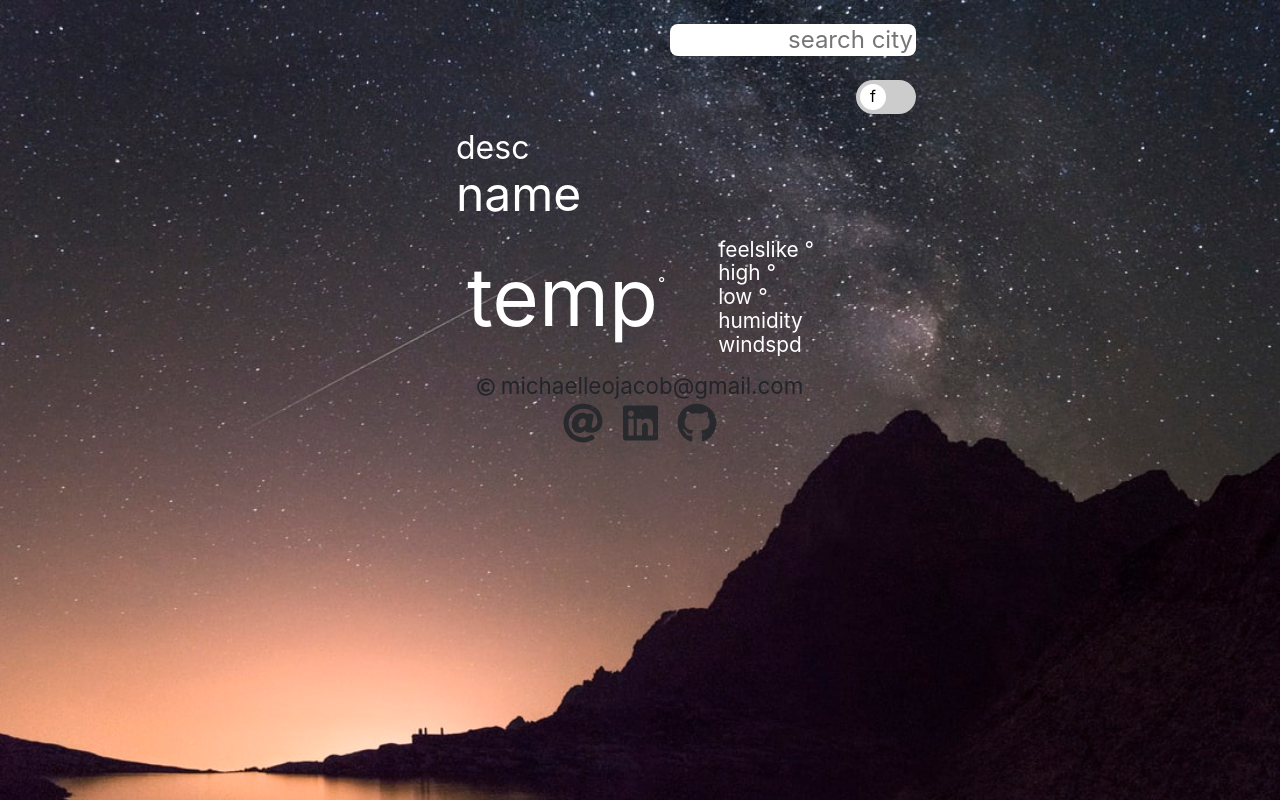
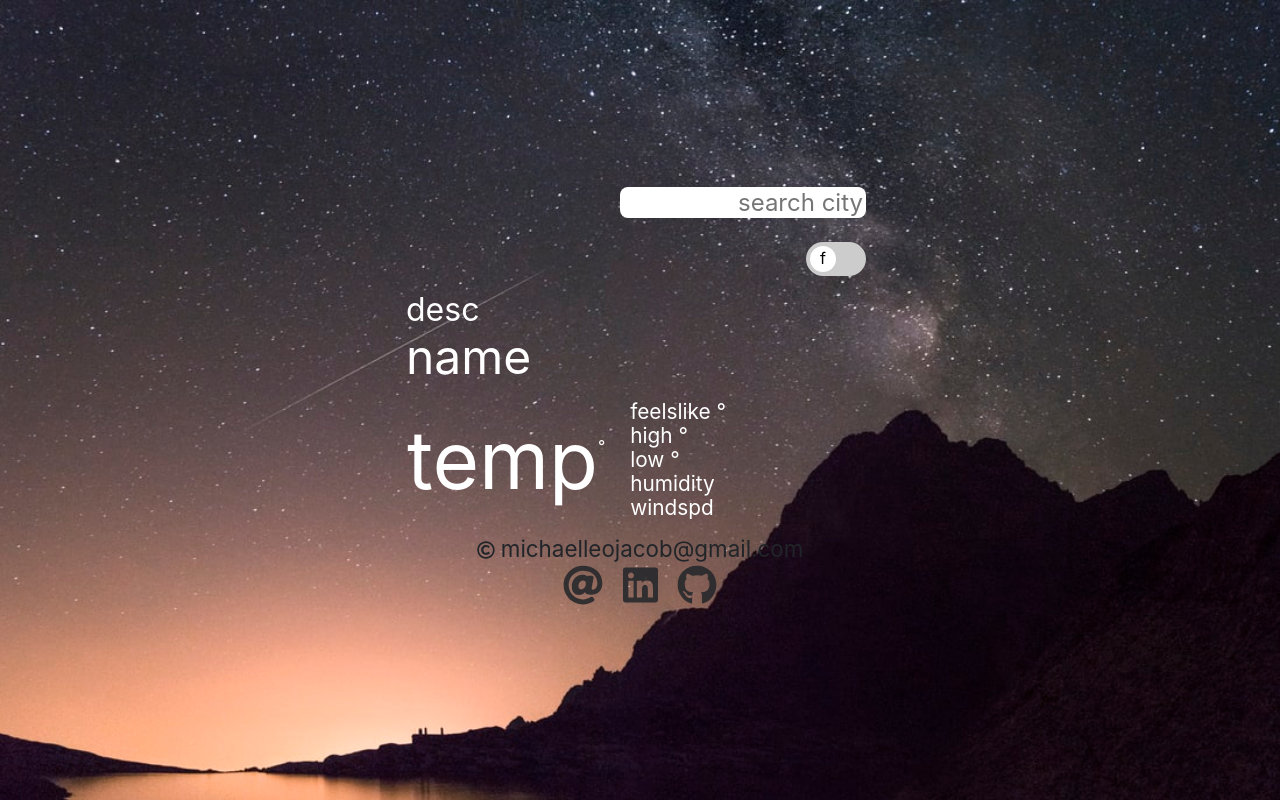
Before and after one commit to Michaelleojacob/weatherv1, a website built with webpack: page src/index.html in a window 1280 px wide. Built offline with nearby package versions, Linux system fonts and the light colour scheme; no server answers.

Commit message:
decided to center the app, I think it looks better on larger screens overall. The smaller screen looks good as well. but not much changed for the smaller screen if being honest.

```diff
--- a/src/index.html
+++ b/src/index.html
@@ -7,6 +7,7 @@
     <title>myapp</title>
   </head>
   <body>
+    <div id="flexcontainer">
       <div id="container">
         <form id="inputWrapper">
           <input id="input" type="text" placeholder="search city" autocomplete="off" />
@@ -68,5 +69,6 @@
           </div>
         </div>
       </div>
+    </div>
   </body>
 </html>
--- a/src/style.css
+++ b/src/style.css
@@ -3,6 +3,7 @@
 @import './toggle/toggle.css';
 @import './view/card.css';
 @import './view/linkAndInput.css';
+@import './view/mediaQ.css';
 
 a,
 a:hover,
--- a/src/view/app.css
+++ b/src/view/app.css
@@ -5,6 +5,7 @@ body {
   background: url('../image/mountain.jpeg');
   background-repeat: no-repeat;
   background-size: cover;
+  overflow: hidden;
 }
 
 #container {
@@ -12,7 +13,7 @@ body {
   flex-direction: column;
   font-family: -apple-system, BlinkMacSystemFont, 'Segoe UI', Roboto, Oxygen, Ubuntu, Cantarell,
     'Open Sans', 'Helvetica Neue', sans-serif;
-  width: min(100%, 600px);
+  width: min(100%, 500px);
   margin-left: auto;
   margin-right: auto;
 }
--- a/src/view/card.css
+++ b/src/view/card.css
@@ -1,15 +1,16 @@
 #cardWrap {
   display: flex;
   flex-direction: column;
-  justify-content: space-evenly;
-  width: min(100%, 400px);
+  width: 100%;
+  align-items: flex-start;
 }
 
 #cardHeader {
   display: flex;
   flex-direction: column;
   align-items: flex-start;
-  padding: 1em;
+  width: 100%;
+  margin: 1em;
 }
 
 #desc {
@@ -18,14 +19,16 @@
 #name {
   display: flex;
   flex-wrap: nowrap;
-  /* font-size: 4rem; */
   font-size: clamp(2rem, 3em, 4em);
 }
 
 #tempAndStatsWrap {
   display: flex;
-  justify-content: space-around;
   align-items: center;
+  width: min(93%, 20em);
+  margin-right: 1em;
+  margin-left: 1em;
+  justify-content: space-between;
 }
 #temp {
   font-size: 5em;
--- a/src/view/linkAndInput.css
+++ b/src/view/linkAndInput.css
@@ -3,7 +3,8 @@
   display: flex;
   flex-direction: row;
   justify-content: flex-end;
-  margin: 1em;
+  margin-bottom: 1em;
+  margin-right: 1em;
 }
 
 #input {
--- /dev/null
+++ b/src/view/mediaQ.css
@@ -0,0 +1,7 @@
+#flexcontainer {
+  display: flex;
+  width: 100%;
+  height: 100%;
+  overflow: hidden;
+  align-items: center;
+}
```
Also changed, not shown: dist/index.html, 1 other file. Lines whose indentation alone changed are shown as unchanged.
